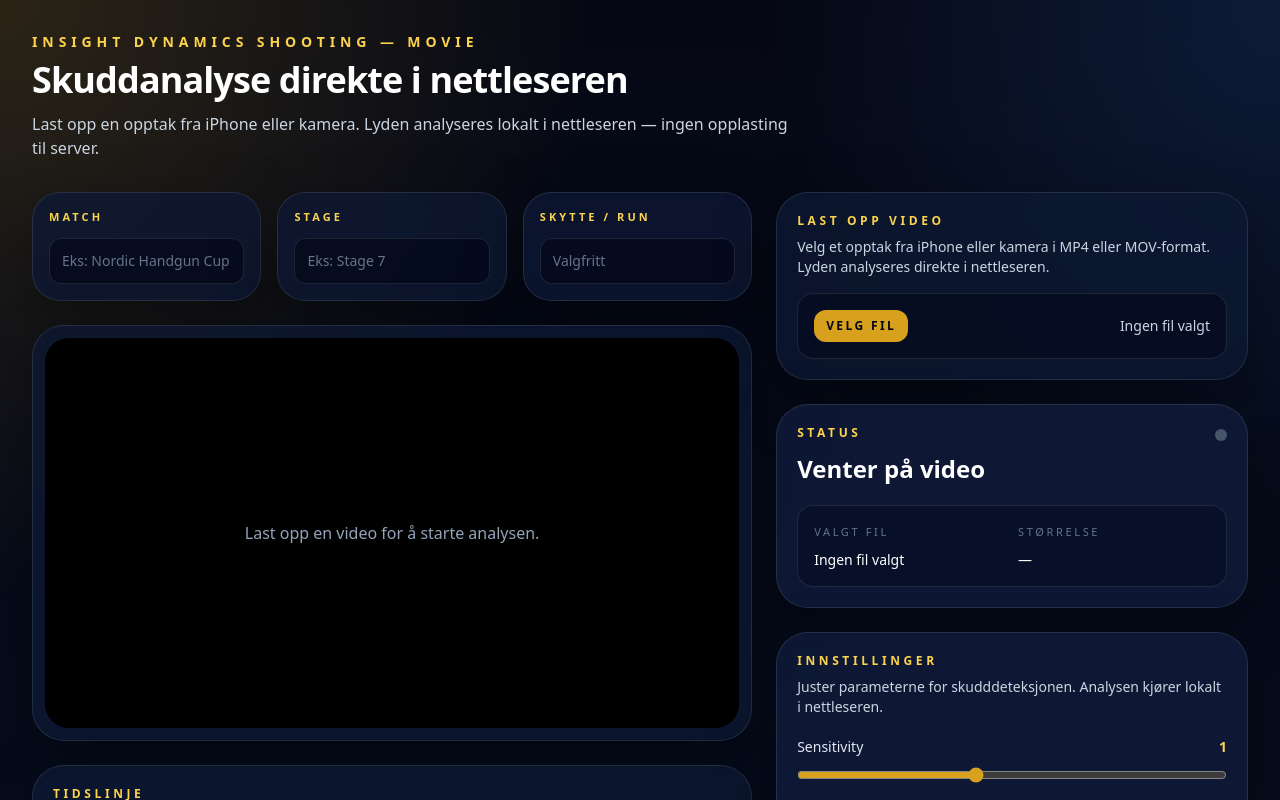
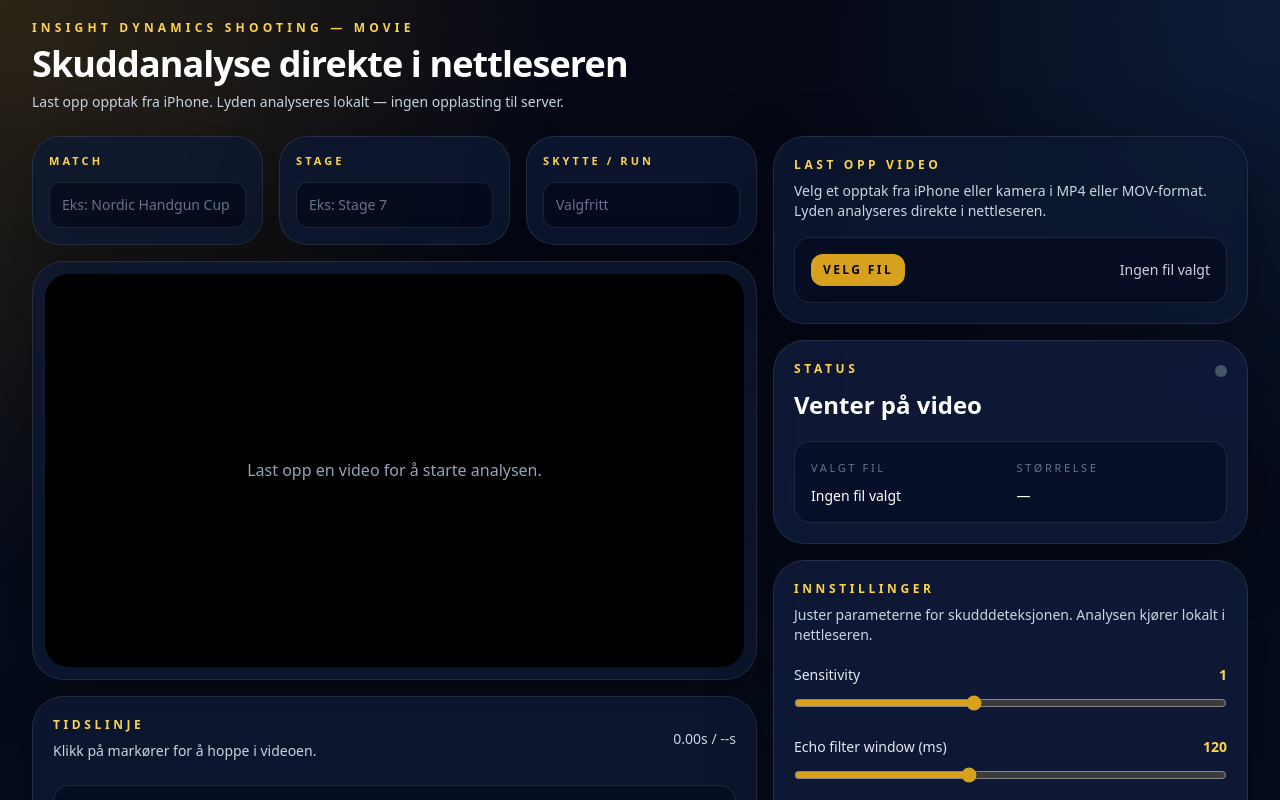
Before and after one commit to esp1ipsc-1911/movie, a Next.js app: page / in a window 1280 px wide. Shown: the top 800 px of the page. Built offline with nearby package versions, Linux system fonts and the light colour scheme.

Commit message:
Add files via upload

```diff
--- a/app/page.tsx
+++ b/app/page.tsx
@@ -149,25 +149,23 @@ export default function HomePage() {
   const isAnalyzing = status === 'analyzing'
 
   return (
-    <main className="mx-auto min-h-screen max-w-7xl px-4 py-8 md:px-6 xl:px-8">
-      <div className="mb-8 flex flex-col gap-3 md:flex-row md:items-end md:justify-between">
-        <div>
-          <div className="text-sm font-semibold uppercase tracking-[0.35em] text-amber-300">Insight Dynamics Shooting — Movie</div>
-          <h1 className="mt-2 text-4xl font-black tracking-tight text-white">Skuddanalyse direkte i nettleseren</h1>
-          <p className="mt-3 max-w-3xl text-slate-300">
-            Last opp en opptak fra iPhone eller kamera. Lyden analyseres lokalt i nettleseren — ingen opplasting til server.
-          </p>
-        </div>
+    <main className="w-full min-h-screen px-3 py-5 md:px-6 xl:px-8 xl:max-w-7xl xl:mx-auto">
+      <div className="mb-6">
+        <div className="text-xs font-semibold uppercase tracking-[0.35em] text-amber-300">Insight Dynamics Shooting — Movie</div>
+        <h1 className="mt-2 text-2xl font-black tracking-tight text-white md:text-4xl">Skuddanalyse direkte i nettleseren</h1>
+        <p className="mt-2 text-sm text-slate-300">
+          Last opp opptak fra iPhone. Lyden analyseres lokalt — ingen opplasting til server.
+        </p>
       </div>
 
-      <div className="grid gap-6 xl:grid-cols-[1.45fr_0.95fr]">
-        <div className="space-y-6">
+      <div className="grid gap-4 xl:grid-cols-[1.45fr_0.95fr]">
+        <div className="space-y-4">
           <MatchStageHeader value={matchInfo} onChange={setMatchInfo} />
-          <VideoPlayer videoUrl={videoUrl} videoRef={videoRef} matchInfo={matchInfo} currentTime={currentTime} />
+          <VideoPlayer videoUrl={videoUrl} videoRef={videoRef} matchInfo={matchInfo} currentTime={currentTime} result={result} />
           <Timeline result={result} duration={duration} currentTime={currentTime} onSeek={seekTo} />
         </div>
 
-        <div className="space-y-6">
+        <div className="space-y-4">
           <UploadPanel onSelect={setFile} fileName={file?.name} disabled={isAnalyzing} />
           <AnalysisStatus status={status} phase={analysisPhase} error={error} fileName={file?.name ?? null} fileSize={file?.size ?? null} />
           <AnalysisControls
```
